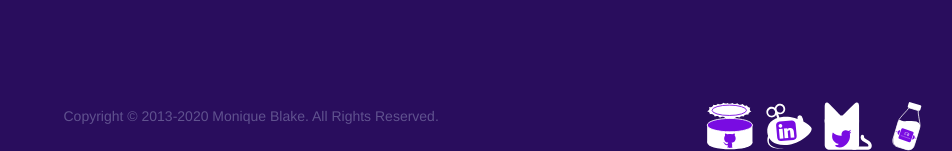
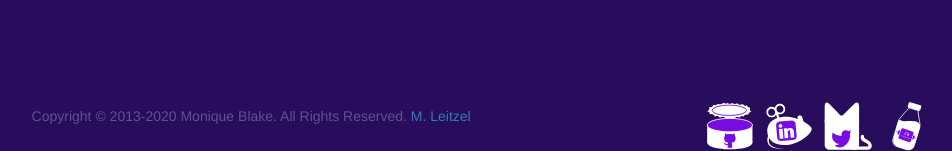
Before and after one commit to Munnu/PersonalWebsite-Wagtail, a Django app: template MyWagtailWebsite/mysite/templates/index.html in a window 1280 px wide. Shown: the part 649-800 px from the top of the page, without its empty margins (273-1225 px from the left). Run offline with Django 3.2, Linux system fonts and the light colour scheme; the template is opened without the code that fills it: most values are stand-ins (such as "Sample title", 1, 10 or a date in 2020); parts of the project's set-up code (start-up, migrations or seed data) failed here and were passed over; some libraries are stand-ins or nearby versions.

Commit message:
Icon credits on splash html page

```diff
--- a/MyWagtailWebsite/mysite/templates/index.html
+++ b/MyWagtailWebsite/mysite/templates/index.html
@@ -75,7 +75,7 @@
             <div class="container">
                 <div id="footer-copyright">
                     <p>
-                        Copyright &copy; 2013-{{ currentYear }} Monique Blake. All Rights Reserved.
+                        Copyright &copy; 2013-{{ currentYear }} Monique Blake. All Rights Reserved. <a href="https://oponok.com">M. Leitzel</a>
                     </p>
                 </div>
 
```
